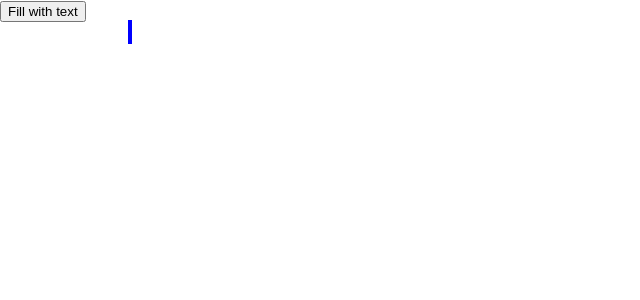
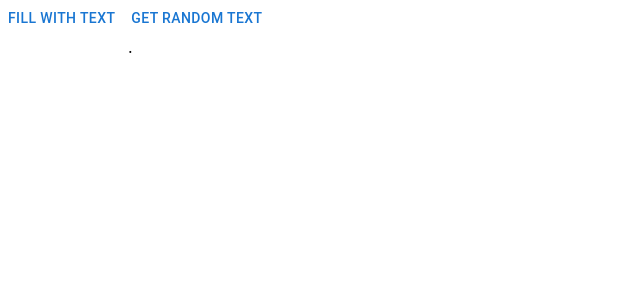
Before and after one commit to bakozetra/count-words, a React (Create React App) app: page / in a window 1280 px wide. Shown: the top 300 px of the page, without its empty margins (0-640 px from the left). Built offline with nearby package versions, Linux system fonts and the light colour scheme.

Commit message:
Add(count-words) generate text

```diff
--- a/package.json
+++ b/package.json
@@ -12,6 +12,7 @@
     "react": "^18.1.0",
     "react-dom": "^18.1.0",
     "react-scripts": "5.0.1",
+    "styled-components": "^5.3.5",
     "web-vitals": "^2.1.4"
   },
   "scripts": {
--- a/src/App.css
+++ b/src/App.css
@@ -28,6 +28,9 @@
   color: #61dafb;
 }
 
+.sentence-span:hover {
+  background : #61dafb;
+}
 @keyframes App-logo-spin {
   from {
     transform: rotate(0deg);
--- a/src/App.js
+++ b/src/App.js
@@ -1,7 +1,9 @@
-import logo from './logo.svg';
+
 import './App.css';
-import { useState } from 'react';
+import {useState } from 'react';
 import Tooltip from '@mui/material/Tooltip';
+import Button from '@mui/material/Button';
+
 const TEXT_TO_PROCCESS = `
 
 Lorem ipsum dolor sit amet, consectetur adipiscing elit. Praesent aliquam, metus non cursus tristique, ligula orci cursus dui, in suscipit libero turpis sed dui. Fusce arcu dolor, fermentum consequat arcu vel, efficitur egestas ex. Integer gravida scelerisque dolor, at suscipit arcu fermentum sed. Donec vitae nisi eget arcu imperdiet sollicitudin. Vivamus facilisis massa non mi tincidunt dapibus in quis diam. In hac habitasse platea dictumst. Etiam condimentum augue at dignissim elementum. Morbi sit amet urna massa. Vivamus vel dolor ex. Nunc pulvinar nisl sed lorem tempus, id tristique tortor gravida. Donec ac purus diam. Pellentesque gravida sem et tempor sodales.
@@ -16,32 +18,35 @@ Praesent pulvinar dignissim congue. Etiam accumsan augue sit amet nunc congue, q
 
 `
 
-
-
-
-
-
-
 function App() {
   const [text, setText] = useState('')
   const [sentenceWordCount, setSentenceWordCount] = useState(0)
   const fillWithText = () => {
     setText(TEXT_TO_PROCCESS)
   }
-  const sentences = text.split('.')
+  const getRandomText = async() => {
+   const response = await fetch('http://metaphorpsum.com/paragraphs/2/16')
+const out = await response.text()
+console.log('out::::::',out);
+   console.log('response::::::',  response.text);
+   setText(out)
+  }
+
+  const sentences = text.split('.').map(sentence => `${sentence}.`)
   const handlesentenceHover = (e) => {
     const sentenceText = e.target.innerText
     const countWords = sentenceText.trim().split(' ').length
     setSentenceWordCount(countWords)
-    console.log('e::::::', e.target.innerText);
   }
+
   return (
     <div style={{ width: '100%' }}>
-      <button onClick={fillWithText}> Fill with text</button>
-      <div style={{ width: '80%', margin: 'auto' }}>{sentences.map(sentence => {
+      <Button onClick={fillWithText}> Fill with text</Button>
+      <Button onClick={getRandomText}> Get random text</Button>
+      <div style={{ width: '80%', margin: 'auto' }}>{sentences.map((sentence, index )=> {
         return (
-          <Tooltip title={`word count : ${sentenceWordCount}`} followCursor>
-            <span style={{ border: "2px solid blue" }} onMouseEnter={handlesentenceHover}>{sentence}</span>
+          <Tooltip key={sentence + index} title={`word count : ${sentenceWordCount}`} followCursor>
+            <span className='sentence-span' onMouseEnter={handlesentenceHover}>{sentence}</span>
           </Tooltip>
         )
       })}
```
Also changed, not shown: 1 other file (tests, documents, lock files or other folders).
